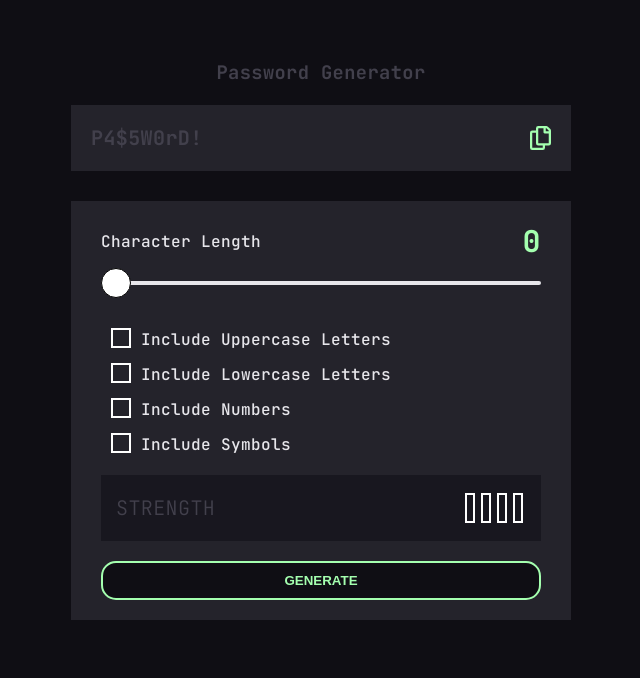
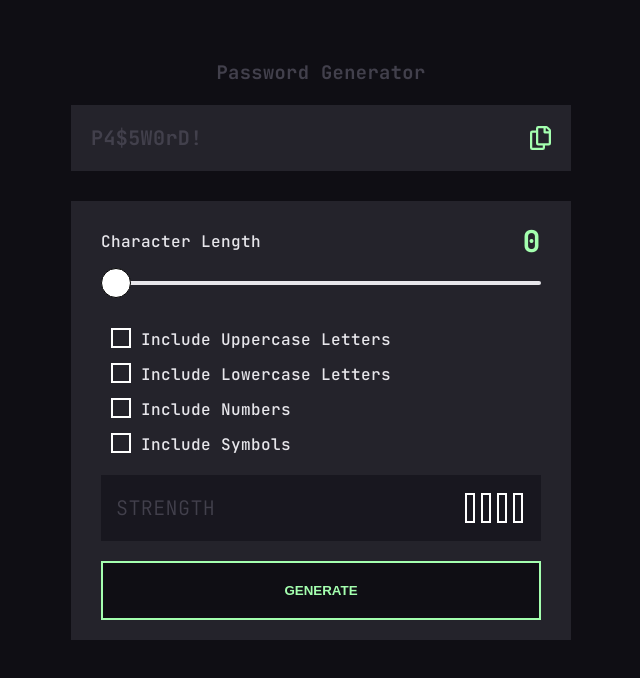
Before and after one commit to elghanbibadr/passwordGeneratorApp, a plain HTML site: page index.html in a window 1280 px wide. Shown: the whole page, without its empty margins (319-959 px from the left). Drawn offline with Linux system fonts and the light colour scheme.

Commit message:
remove border radius property from te generate btn element

```diff
--- a/src/scss/main.scss
+++ b/src/scss/main.scss
@@ -98,8 +98,7 @@ body{
         margin-top: 2rem;
        button{
         width: 100%;
-        padding: 1rem;
-        border-radius: 15px;
+        padding: 2rem 1rem;
         text-transform: uppercase;
         font-weight: bold;
         color: $light-green;
```
Also changed, not shown: src/scss/main.css, 1 other file.
